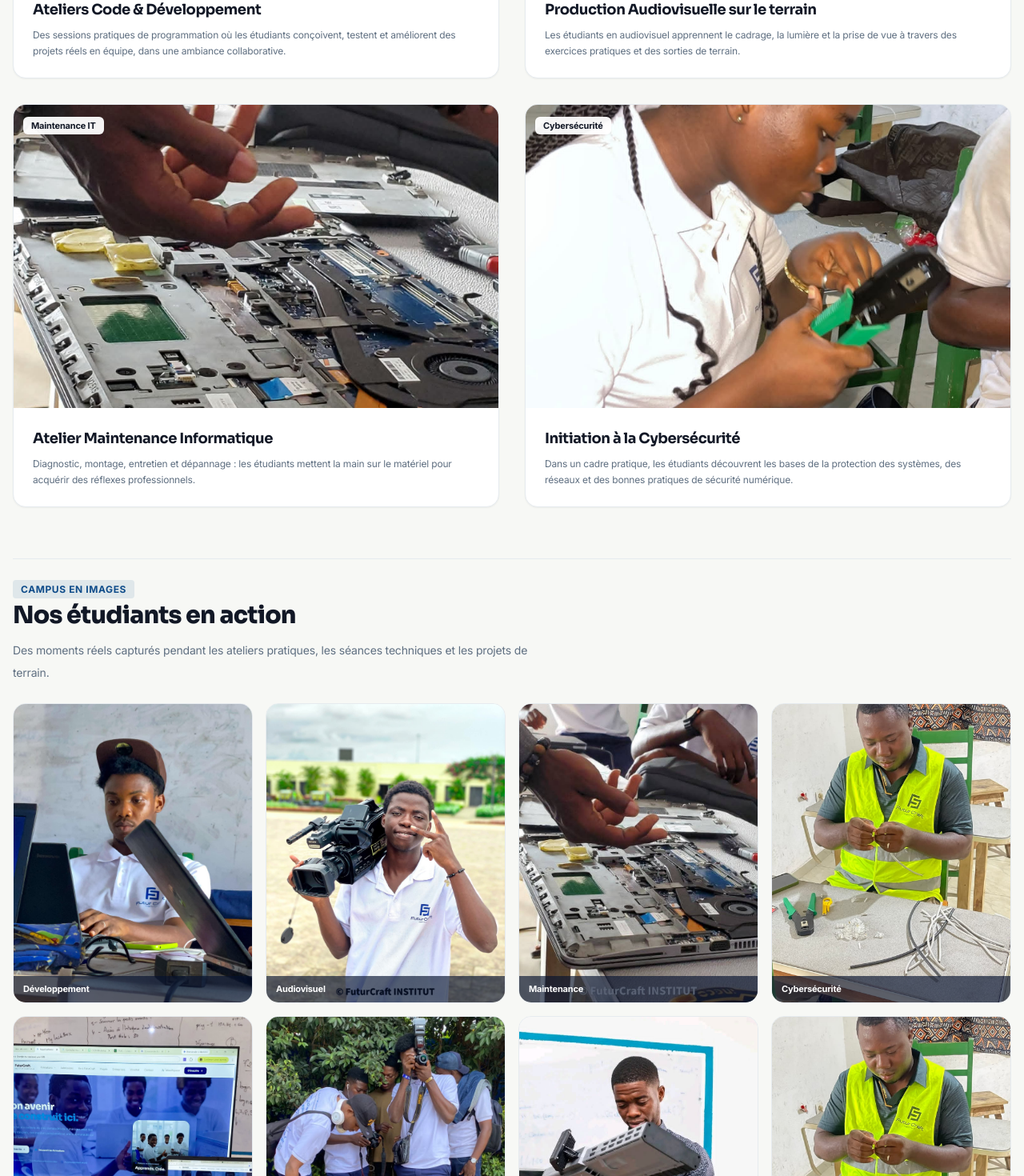
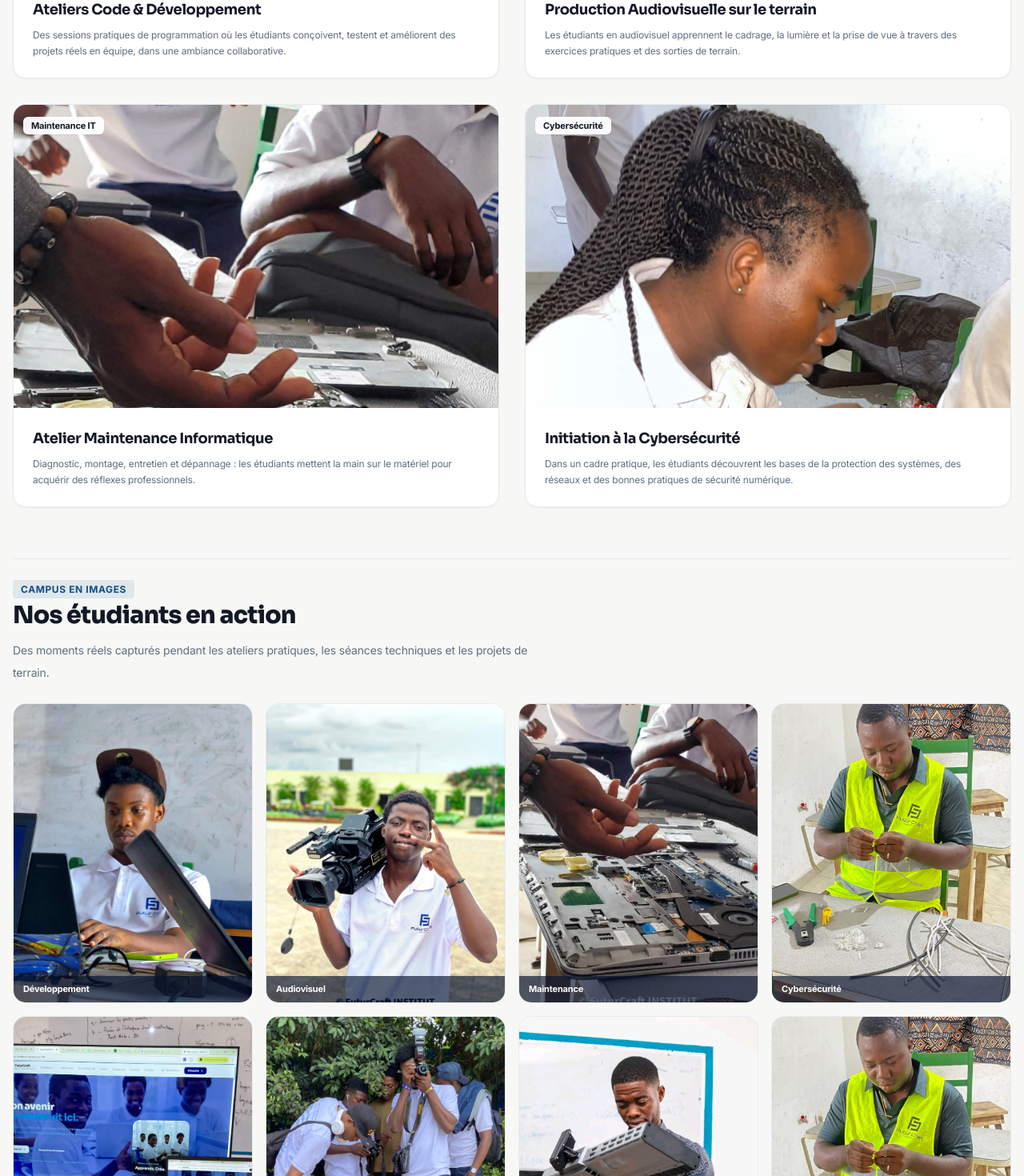
Before and after one commit to mahuena22/FuturCraft-Institut, a Next.js app: page /vie-a-futurcraft in a window 1280 px wide. Shown: the part 1260-2730 px from the top of the page at 80% size. Built offline with nearby package versions, Linux system fonts and the light colour scheme; no server answers; the database is empty.

Commit message:
fix: prevent student photos cropping on key sections

```diff
--- a/src/app/formation/[slug]/page.tsx
+++ b/src/app/formation/[slug]/page.tsx
@@ -330,7 +330,7 @@ const courseJsonLd = {
                                     {campusSpotlight.images.map((img, idx) => (
                                         <figure key={idx} className="group overflow-hidden rounded-2xl border border-[var(--color-fc-gray-light)] bg-white">
                                             <div className="relative aspect-[4/5] overflow-hidden bg-[var(--color-fc-gray-light)]/30">
-                                                <Image src={img.src} alt={img.alt} fill sizes="(max-width: 640px) 50vw, 25vw" className="object-cover transition-transform duration-500 group-hover:scale-105" />
+                                                <Image src={img.src} alt={img.alt} fill sizes="(max-width: 640px) 50vw, 25vw" className="object-cover object-top transition-transform duration-500 group-hover:scale-105" />
                                             </div>
                                         </figure>
                                     ))}
--- a/src/app/vie-a-futurcraft/page.tsx
+++ b/src/app/vie-a-futurcraft/page.tsx
@@ -95,7 +95,7 @@ export default async function ViePage() {
                                         alt={ev.title}
                                         fill
                                         sizes="(max-width: 768px) 100vw, 33vw"
-                                        className="object-cover"
+                                        className="object-cover object-top"
                                     />
                                     <div className="absolute top-3 left-3">
                                         <span className="px-2.5 py-1 rounded-md text-[11px] font-bold bg-[var(--color-fc-deep)] text-white">
@@ -158,7 +158,7 @@ export default async function ViePage() {
                                         alt={m.title}
                                         fill
                                         sizes="(max-width: 768px) 100vw, 50vw"
-                                        className="object-cover group-hover:scale-105 transition-transform duration-500"
+                                        className="object-cover object-top group-hover:scale-105 transition-transform duration-500"
                                     />
                                     <div className="absolute top-3 left-3">
                                         <span className="px-2.5 py-1 rounded-md text-[11px] font-bold bg-white/95 text-[var(--color-fc-black)] backdrop-blur-xs shadow-xs">
@@ -195,7 +195,7 @@ export default async function ViePage() {
                         {campusGallery.map((img, i) => (
                             <figure key={i} className="group overflow-hidden rounded-2xl border border-[var(--color-fc-gray-light)] bg-white">
                                 <div className="relative aspect-[4/5] overflow-hidden bg-[var(--color-fc-gray-light)]/40">
-                                    <Image src={img.src} alt={img.alt} fill sizes="(max-width: 768px) 50vw, 25vw" className="object-cover transition-transform duration-500 group-hover:scale-105" />
+                                    <Image src={img.src} alt={img.alt} fill sizes="(max-width: 768px) 50vw, 25vw" className="object-cover object-top transition-transform duration-500 group-hover:scale-105" />
                                     <div className="absolute inset-x-0 bottom-0 bg-[#06122f]/65 px-3 py-2">
                                         <figcaption className="text-[11px] font-bold text-white">{img.label}</figcaption>
                                     </div>
```
